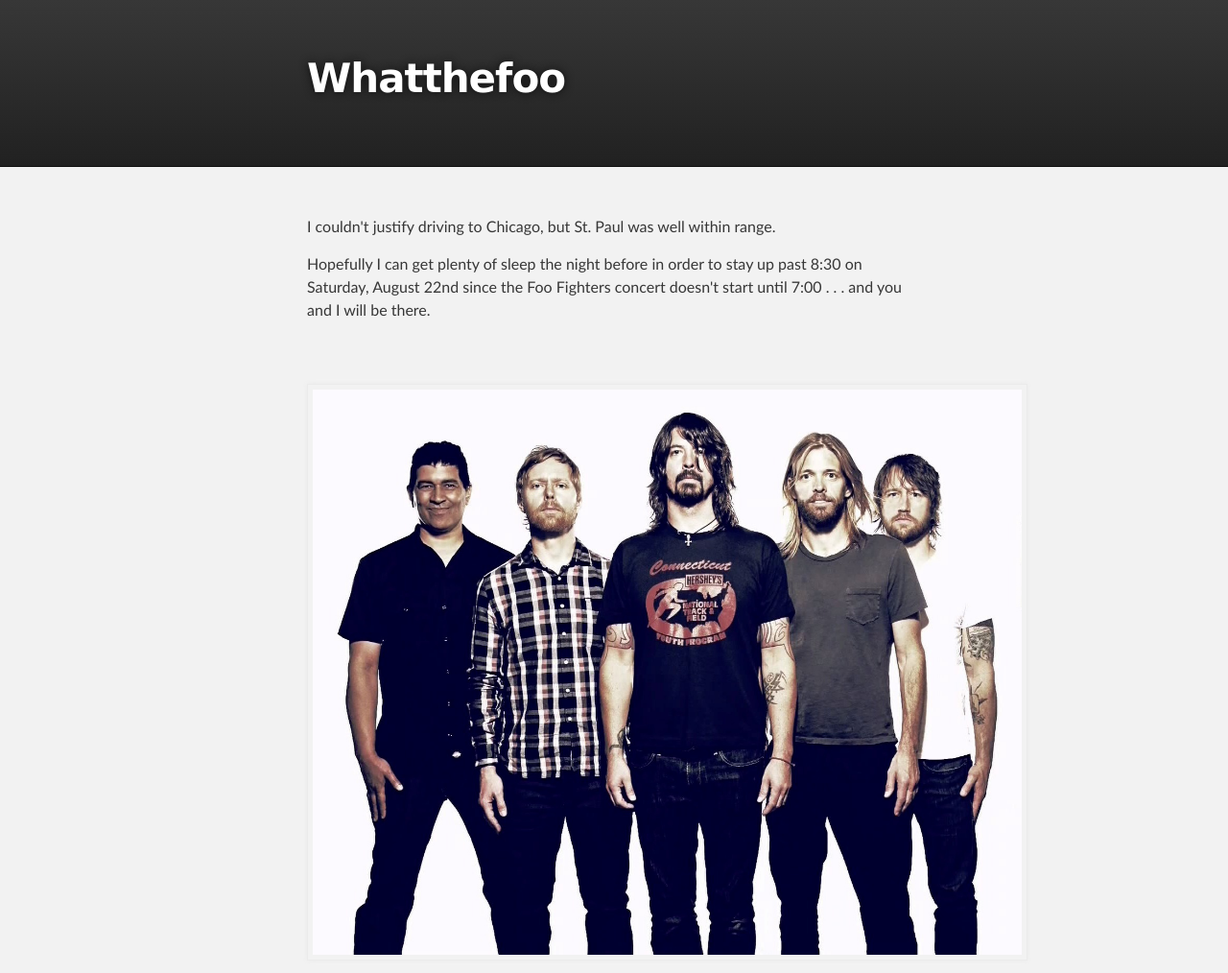
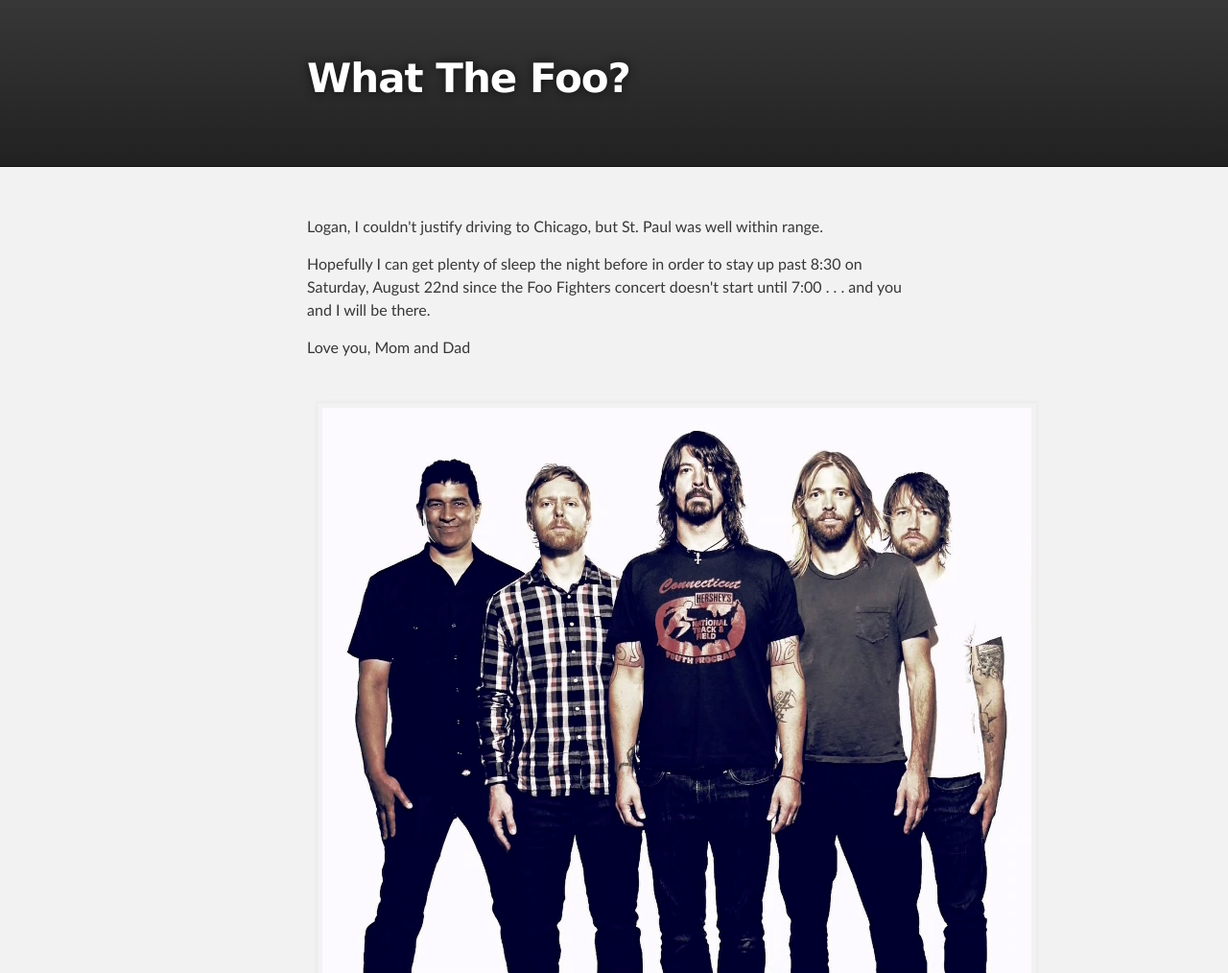
Before and after one commit to bsg1347/whatthefoo, a plain HTML site: page index.html in a window 1280 px wide. Shown: the top 1014 px of the page at 96% size. Drawn offline with Linux system fonts and the light colour scheme.

Commit message:
Update index.html

```diff
--- a/index.html
+++ b/index.html
@@ -18,7 +18,7 @@
     <div id="header_wrap" class="outer">
         <header class="inner">
 
-          <h1 id="project_title">Whatthefoo</h1>
+          <h1 id="project_title">What The Foo?</h1>
           <h2 id="project_tagline"></h2>
 
         </header>
@@ -27,8 +27,9 @@
     <!-- MAIN CONTENT -->
     <div id="main_content_wrap" class="outer">
       <section id="main_content" class="inner">
-        <p>I couldn't justify driving to Chicago, but St. Paul was well within range.</p
+        <p>Logan, I couldn't justify driving to Chicago, but St. Paul was well within range.</p
         <p>Hopefully I can get plenty of sleep the night before in order to stay up past 8:30 on Saturday, August 22nd since the Foo Fighters concert doesn't start until 7:00 . . . and you and I will be there. </p>
+        <p></p>Love you, Mom and Dad</p
       </section>
 
       <section id="pictures" class="inner">
```
